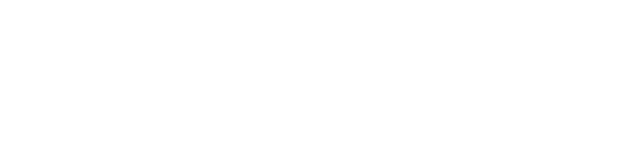
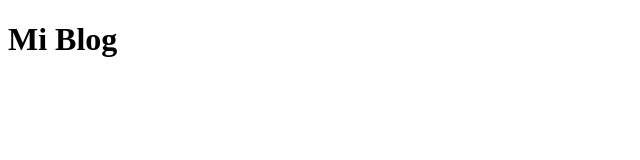
Before and after one commit to Eduardo-Jordan/Mi-Blog, a plain HTML site: page index.html in a window 1280 px wide. Shown: the whole page, without its empty margins (0-640 px from the left). Drawn offline with Linux system fonts and the light colour scheme.

Commit message:
Update titulo index.html

```diff
--- a/index.html
+++ b/index.html
@@ -6,6 +6,6 @@
     <title>Mi Blog.com</title>
 </head>
 <body>
-
+<h1>Mi Blog</h1></h1>
 </body>
 </html>
```
